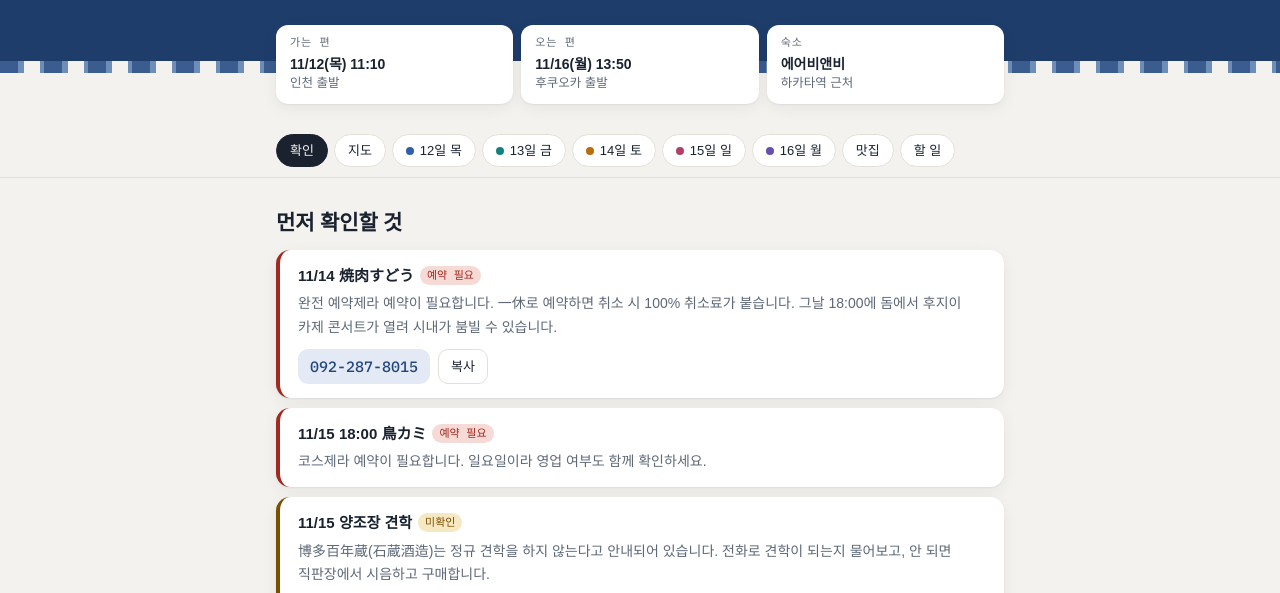
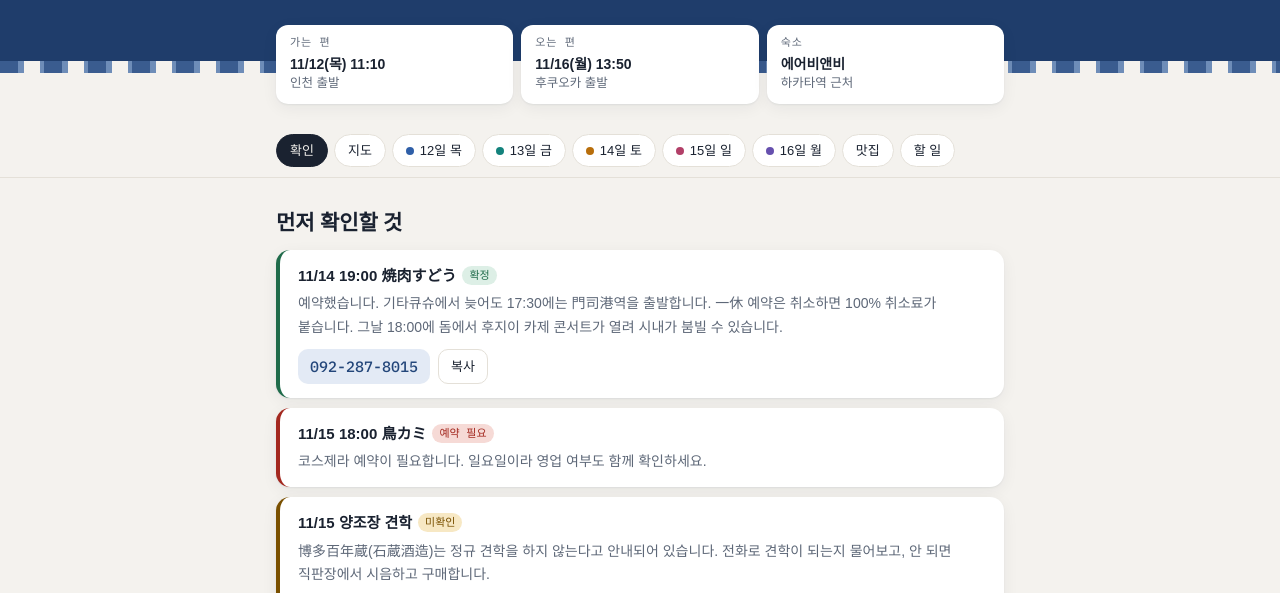
Before and after one commit to davidjeong639/fukuoka-trip, a plain HTML site: page index.html in a window 1280 px wide. Shown: the part 153-746 px from the top of the page. Drawn offline with nearby package versions, Linux system fonts and the light colour scheme; a web font is replaced by a local one.

Commit message:
Build Nov 14 Kitakyushu timetable around 19:00 yakiniku booking
Co-Authored-By: Claude Opus 5.5 <noreply@anthropic.com>

```diff
--- a/index.html
+++ b/index.html
@@ -95,7 +95,7 @@ h2{font:700 21px/1.3 var(--font-display);margin:0 0 12px;text-wrap:balance}
 /* alerts */
 .alerts{list-style:none;margin:0;padding:0;display:grid;gap:10px}
 .alerts li{background:var(--surface);border-radius:14px;box-shadow:var(--shadow);padding:14px 16px 14px 18px;border-left:4px solid var(--c);min-width:0}
-.alerts li.crit{--c:var(--crit)} .alerts li.warn{--c:var(--warn)}
+.alerts li.crit{--c:var(--crit)} .alerts li.warn{--c:var(--warn)} .alerts li.ok{--c:var(--ok)}
 .alerts b{display:block;margin-bottom:4px}
 .alerts p{margin:0;color:var(--muted);font-size:14px}
 .alerts .phone{display:flex;align-items:center;gap:8px;margin-top:10px}
@@ -263,8 +263,8 @@ footer{margin-top:32px;color:var(--muted);font:500 12px/1.6 var(--font-mono)}
   var ICON_OUT = '<svg viewBox="0 0 24 24" fill="none" stroke="currentColor" stroke-width="2" stroke-linecap="round" stroke-linejoin="round" aria-hidden="true"><path d="M14 4h6v6"/><path d="M20 4l-9 9"/><path d="M19 14v5a1 1 0 0 1-1 1H5a1 1 0 0 1-1-1V6a1 1 0 0 1 1-1h5"/></svg>';
 
   var alerts = [
-    { tag:"crit", tl:"11/14 焼肉すどう", t:"완전 예약제라 예약이 필요합니다.",
-      d:"一休로 예약하면 취소 시 100% 취소료가 붙습니다. 그날 18:00에 돔에서 후지이 카제 콘서트가 열려 시내가 붐빌 수 있습니다.", phone:"092-287-8015" },
+    { tag:"ok", tl:"11/14 19:00 焼肉すどう", t:"예약했습니다. 기타큐슈에서 늦어도 17:30에는 門司港역을 출발합니다.",
+      d:"一休 예약은 취소하면 100% 취소료가 붙습니다. 그날 18:00에 돔에서 후지이 카제 콘서트가 열려 시내가 붐빌 수 있습니다.", phone:"092-287-8015" },
     { tag:"crit", tl:"11/15 18:00 鳥カミ", t:"코스제라 예약이 필요합니다.",
       d:"일요일이라 영업 여부도 함께 확인하세요." },
     { tag:"warn", tl:"11/15 양조장 견학", t:"博多百年蔵(石蔵酒造)는 정규 견학을 하지 않는다고 안내되어 있습니다.",
@@ -290,13 +290,20 @@ footer{margin-top:32px;color:var(--muted);font:500 12px/1.6 var(--font-mono)}
         { t:"시간 나면", n:"모모치 해변, 후쿠오카 타워", d:"박물관과 같은 동네라 걸어서 둘러볼 수 있습니다.", q:"福岡タワー", ll:[33.5933,130.3515] },
         { t:"저녁", n:"다케시와 저녁", d:"약속은 잡았고 장소는 아직 정하지 않았습니다. 아래 후보에서 같이 고르면 됩니다.", tags:[["ok","확정"]] }
       ]},
-    { id:"d3", num:"14", wd:"토", lbl:"11월 · 토", ttl:"기타큐슈 당일치기",
+    { id:"d3", num:"14", wd:"토", lbl:"11월 · 토", ttl:"기타큐슈 당일치기, 19:00 야키니쿠",
+      note:"19:00 焼肉すどう 예약에 맞춘 시간표입니다. 늦어도 17:30에는 門司港역을 출발해야 합니다. 이날 18:00 돔 콘서트로 하카타와 텐진이 붐빌 수 있어 18:35에 숙소를 나서는 것으로 잡았습니다.",
       stops:[
-        { t:"오전", n:"고쿠라", d:"하카타에서 신칸센으로 약 15분. 야키우동의 발상지입니다.", q:"小倉駅", ll:[33.8868,130.8822] },
-        { t:"점심", n:"焼きカレー こがねむし", d:"모지코 명물 야키카레(카레에 치즈를 올려 오븐에 구운 것) 노포입니다. 주인 혼자 운영하는 좁은 가게라 웨이팅이 많다고 하고, 한국어 메뉴판이 있습니다. 야키카레 650엔(관광 안내 기준, 블로그에는 50엔 올랐다고 적혀 있음). 11:45~14:45, 17:00~20:20, 재료가 떨어지면 일찍 닫습니다. 門司港역 도보 약 7분.", q:"焼きカレー こがねむし 門司港", ll:[33.9469,130.9665], src:"블로그", links:[["블로그 후기","https://blog.naver.com/jrhhere/224161787382"],["プリンセスピピ","プリンセスピピ 門司港"],["伽哩本舗","伽哩本舗 門司港レトロ店"]], tags:[["warn","휴무일 미확인"]] },
-        { t:"오후", n:"모지코 레트로 산책", d:"야키카레의 발상지입니다. こがねむし 줄이 길면 역 앞의 プリンセスピピ(도보 2분)나 伽哩本舗 門司港レトロ店으로 갑니다.", q:"門司港駅", ll:[33.9451,130.9615] },
-        { t:"저녁", n:"焼肉すどう 春吉", d:"다베로그 3.93, 焼肉 百名店 2025. 직원이 옆에서 구워주는 완전 예약제 가게입니다. 17:00~24:00. 天神南역 도보 약 4분.", q:"焼肉すどう 春吉", links:[["一休 예약","https://restaurant.ikyu.com/113304/"]], tags:[["crit","예약 필요"]] },
-        { t:"2차", n:"食堂うめぼし 大名", d:"20대 취향의 저렴한 술집입니다. 점포가 여러 곳이라 동료분이 보낸 링크의 지점을 확인하세요.", q:"食堂うめぼし 大名", ll:[33.5884,130.3936], src:"동료" },
+        { t:"08:50", n:"숙소 출발, 하카타역", d:"하카타역 근처라 걸어갑니다.", q:"博多駅", ll:[33.5900,130.4199] },
+        { t:"09:10경", n:"신칸센 하카타 → 고쿠라", d:"약 15~17분, 자유석 2,160엔. 자유석이라 오는 열차 아무거나 타면 됩니다. 아끼려면 특급 소닉(약 50분, 1,910엔).", q:"小倉駅", ll:[33.8868,130.8822] },
+        { t:"09:30~11:00", n:"고쿠라성과 旦過市場", d:"고쿠라역에서 고쿠라성까지 도보 약 15분. 11~3월 천수각 9:00~17:00(안내 기준). 내려오는 길에 旦過市場 시장 구경. 고쿠라는 야키우동 발상지지만 점심이 야키카레, 저녁이 야키니쿠라 먹는다면 나눠 맛만 봅니다.", q:"小倉城", ll:[33.8844,130.8743], links:[["旦過市場","旦過市場"]] },
+        { t:"11:10경", n:"JR 고쿠라 → 門司港", d:"가고시마본선 門司港행, 약 15분. 고쿠라역으로 돌아가 탑니다.", q:"門司港駅", ll:[33.9451,130.9615] },
+        { t:"11:45", n:"焼きカレー こがねむし", d:"모지코 명물 야키카레(카레에 치즈를 올려 오븐에 구운 것) 노포입니다. 주인 혼자 운영하는 좁은 가게라 웨이팅이 많다고 해서 11:45 오픈에 맞춰 갑니다. 한국어 메뉴판이 있습니다. 야키카레 650엔(관광 안내 기준, 블로그에는 50엔 올랐다고 적혀 있음). 11:45~14:45, 재료가 떨어지면 일찍 닫습니다. 門司港역 도보 약 7분. 줄이 길면 역 앞 プリンセスピピ(도보 2분)나 伽哩本舗로 갑니다.", q:"焼きカレー こがねむし 門司港", ll:[33.9469,130.9665], src:"블로그", links:[["블로그 후기","https://blog.naver.com/jrhhere/224161787382"],["プリンセスピピ","プリンセスピピ 門司港"],["伽哩本舗","伽哩本舗 門司港レトロ店"]], tags:[["warn","휴무일 미확인"]] },
+        { t:"13:00~16:00", n:"모지코 레트로 산책", d:"旧門司税関(9:00~17:00, 무료), 보행자용 도개교 ブルーウィングもじ(10·11·13·14·15·16시에 열려 약 20분간 건널 수 없음), 門司港レトロ展望室. 시각은 안내 사이트 기준입니다.", q:"旧門司税関", ll:[33.9477,130.9636], links:[["展望室","門司港レトロハイマート展望室"]] },
+        { t:"16:00경", n:"門司港 → 고쿠라 → 하카타", d:"JR로 고쿠라(약 15분), 신칸센으로 하카타(약 15분). 16:50 전후 하카타 도착. 늦어도 17:30에는 門司港역을 출발합니다.", q:"門司港駅" },
+        { t:"17:00~18:30", n:"숙소에서 쉬기", d:"짐을 두고 씻고 쉽니다." },
+        { t:"18:35", n:"하카타 → 天神南", d:"지하철 나나쿠마선 하카타역 → 天神南역 약 3분, 내려서 도보 약 4분. 18:50 도착 목표.", q:"天神南駅" },
+        { t:"19:00", n:"焼肉すどう 春吉", d:"다베로그 3.93, 焼肉 百名店 2025. 직원이 옆에서 구워주는 완전 예약제 가게입니다. 一休 예약은 취소하면 100% 취소료가 붙습니다.", q:"焼肉すどう 春吉", links:[["一休 예약","https://restaurant.ikyu.com/113304/"]], tags:[["ok","예약 완료"]] },
+        { t:"21:00경", n:"食堂うめぼし 大名", d:"2차. 春吉에서 도보 약 15분. 20대 취향의 저렴한 술집입니다. 점포가 여러 곳이라 동료분이 보낸 링크의 지점을 확인하세요.", q:"食堂うめぼし 大名", ll:[33.5884,130.3936], src:"동료" },
         { t:"심야", n:"ShinShin 天神本店", d:"다베로그 3.58. 심야에도 줄이 있다는 후기가 있습니다.", q:"博多らーめんShinShin 天神本店", src:"다케시" }
       ]},
     { id:"d4", num:"15", wd:"일", lbl:"11월 · 일", ttl:"양조장, 鳥カミ",
@@ -361,7 +368,6 @@ footer{margin-top:32px;color:var(--muted);font:500 12px/1.6 var(--font-mono)}
   ];
 
   var todo = [
-    ["yakiniku","11/14 저녁 焼肉すどう 예약(092-287-8015 또는 一休)"],
     ["torikami","11/15 18:00 鳥カミ GARDEN CITY 예약"],
     ["brew","博多百年蔵에 견학 가능 여부 문의(092-651-1986)"],
     ["obm","11/13 야구박물관 티켓 미리 사기(선택)"],
```
